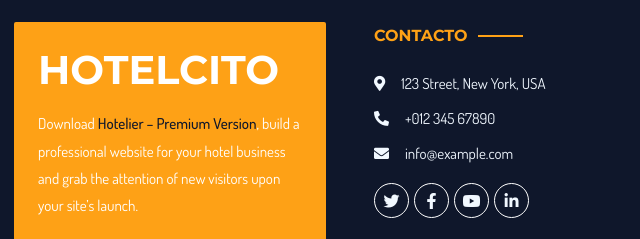
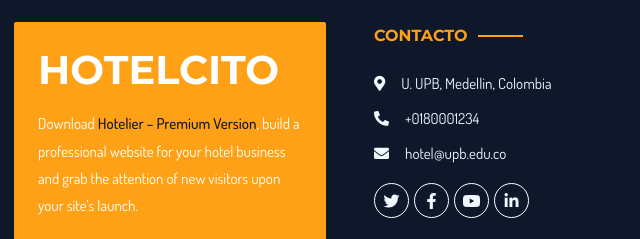
Before and after one commit to santiCG/Pag-Hotel---Taller-3, a plain HTML site: page index.html in a window 1280 px wide. Shown: the part 3254-3493 px from the top of the page, 110-750 px from the left. Drawn offline with nearby package versions, Linux system fonts and the light colour scheme.

```diff
--- a/index.html
+++ b/index.html
@@ -427,9 +427,9 @@
                     </div>
                     <div class="col-md-6 col-lg-3">
                         <h6 class="section-title text-start text-primary text-uppercase mb-4">Contacto</h6>
-                        <p class="mb-2"><i class="fa fa-map-marker-alt me-3"></i>123 Street, New York, USA</p>
-                        <p class="mb-2"><i class="fa fa-phone-alt me-3"></i>+012 345 67890</p>
-                        <p class="mb-2"><i class="fa fa-envelope me-3"></i>info@example.com</p>
+                        <p class="mb-2"><i class="fa fa-map-marker-alt me-3"></i>U. UPB, Medellin, Colombia</p>
+                        <p class="mb-2"><i class="fa fa-phone-alt me-3"></i>+0180001234</p>
+                        <p class="mb-2"><i class="fa fa-envelope me-3"></i>hotel@upb.edu.co</p>
                         <div class="d-flex pt-2">
                             <a class="btn btn-outline-light btn-social" href=""><i class="fab fa-twitter"></i></a>
                             <a class="btn btn-outline-light btn-social" href=""><i class="fab fa-facebook-f"></i></a>
```
